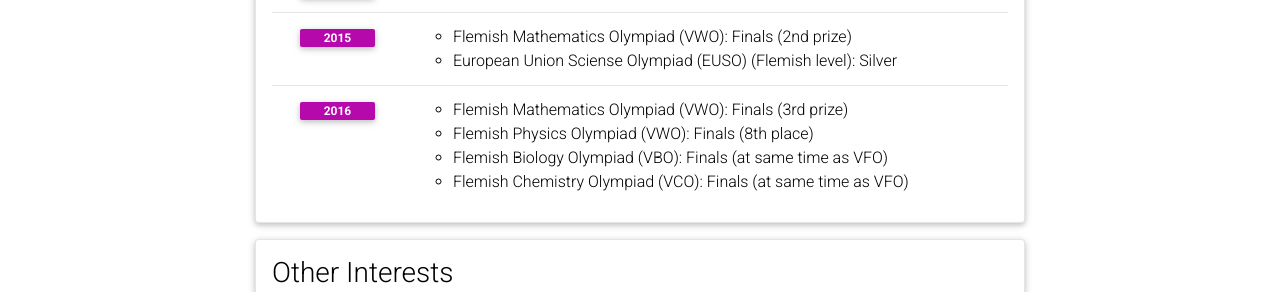
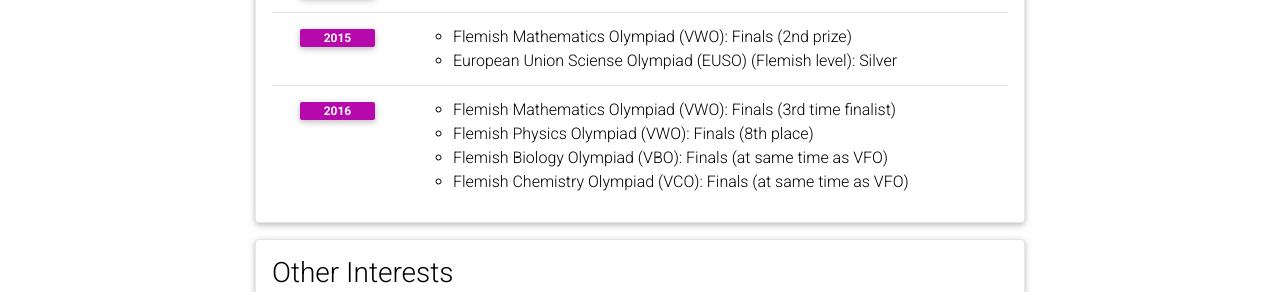
Before and after one commit to ThomasCeulemans/thomasceulemans.github.io, a Jekyll site: the page built from _pages/cv.md, in a window 1280 px wide and 900 px high, scrolled down 783 px. Shown: the part 423-715 px from the top of the window. Built offline with Jekyll 4.4.1, drawn with Linux system fonts in a browser that asks for light colours; comment, search, counter and statistics services are not loaded; a style sheet for code colours, icons or effects is not loaded.

Commit message:
Fix cv typo

```diff
--- a/_data/cv.yml
+++ b/_data/cv.yml
@@ -52,7 +52,7 @@
         - "European Union Sciense Olympiad (EUSO) (Flemish level): Silver"
     - year: 2016
       items:
-        - "Flemish Mathematics Olympiad (VWO): Finals (3rd prize)"
+        - "Flemish Mathematics Olympiad (VWO): Finals (3rd time finalist)"
         - "Flemish Physics Olympiad (VWO): Finals (8th place)"
         - "Flemish Biology Olympiad (VBO): Finals (at same time as VFO)"
         - "Flemish Chemistry Olympiad (VCO): Finals (at same time as VFO)"
```
